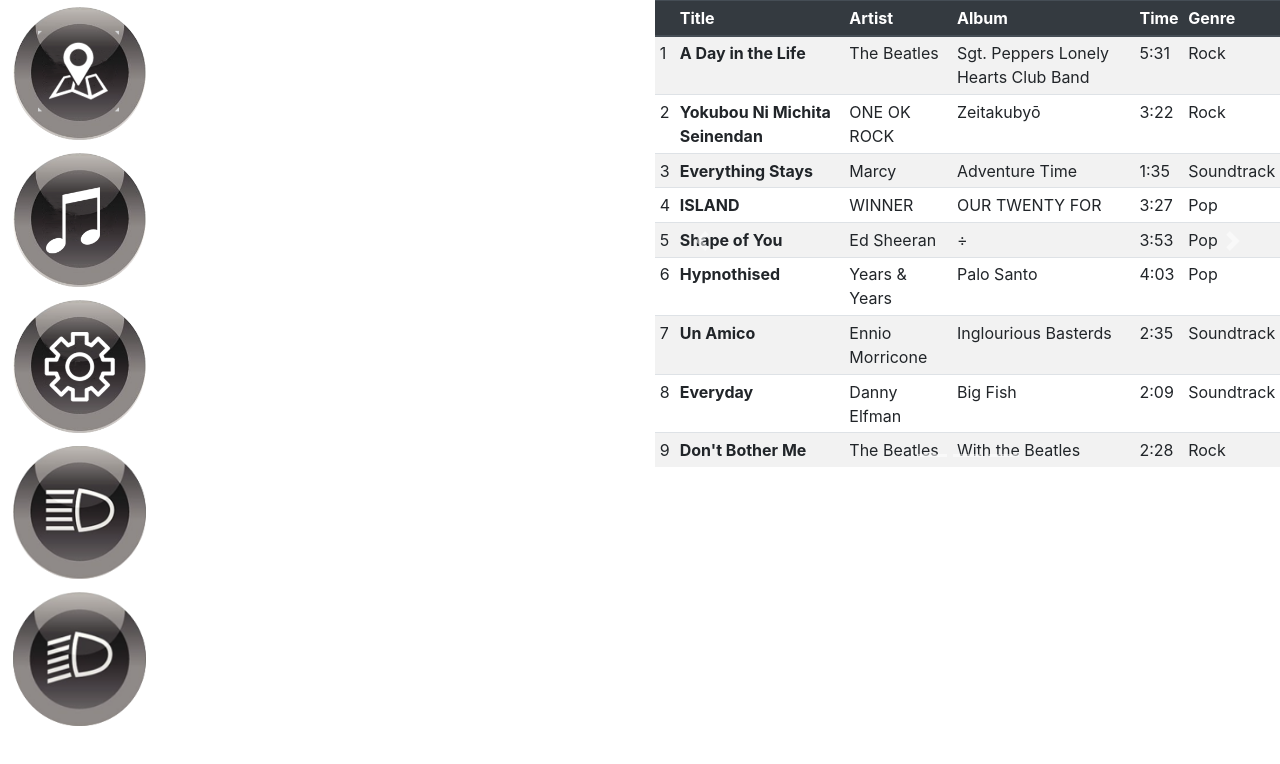
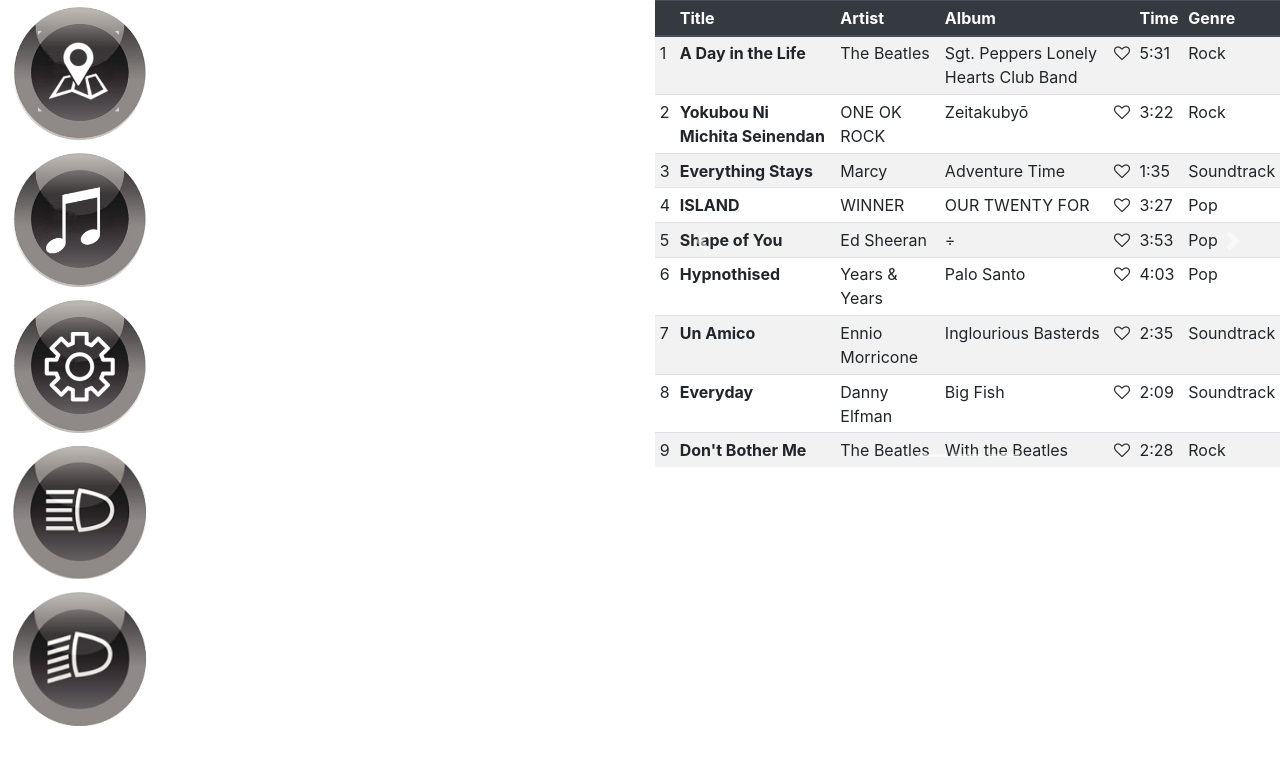
Before and after one commit to christinehhhh/Frontend-Middle-Console, a React (Create React App) app: page / in a window 1280 px wide. Shown: the top 764 px of the page. Built offline with nearby package versions, Linux system fonts and the light colour scheme.

Commit message:
Added Like Component

```diff
--- a/package.json
+++ b/package.json
@@ -9,7 +9,6 @@
     "bootstrap": "^4.1.1",
     "font-awesome": "^4.7.0",
     "react": "^16.13.0",
-    "react-bootstrap-carousel": "^4.0.3",
     "react-dom": "^16.13.0",
     "react-scripts": "3.4.0"
   },
--- a/src/App.js
+++ b/src/App.js
@@ -13,21 +13,11 @@
             <Buttons />
           </div>
           <div class="col">
-            <div
-              id="carouselExampleIndicators"
-              class="carousel slide"
-              data-ride="carousel"
-            >
+            <div id="dynamicSite" class="carousel slide" data-ride="carousel">
               <ol className="carousel-indicators">
-                <li data-target="#carouselExampleIndicators"></li>
-                <li
-                  data-target="#carouselExampleIndicators"
-                  data-slide-to="1"
-                ></li>
-                <li
-                  data-target="#carouselExampleIndicators"
-                  data-slide-to="2"
-                ></li>
+                <li data-target="#dynamicSite"></li>
+                <li data-target="#dynamicSite" data-slide-to="1"></li>
+                <li data-target="#dynamicSite" data-slide-to="2"></li>
               </ol>
               <div className="carousel-inner">
                 <div className="carousel-item active">
@@ -42,7 +32,7 @@
               </div>
               <a
                 class="carousel-control-prev"
-                href="#carouselExampleIndicators"
+                href="#dynamicSite"
                 role="button"
                 data-slide="prev"
               >
@@ -54,7 +44,7 @@
               </a>
               <a
                 class="carousel-control-next"
-                href="#carouselExampleIndicators"
+                href="#dynamicSite"
                 role="button"
                 data-slide="next"
               >
--- /dev/null
+++ b/src/Components/common/like.jsx
@@ -0,0 +1,16 @@
+import React from "react";
+
+const Like = props => {
+  let classes = "fa fa-heart";
+  if (!props.liked) classes += "-o";
+  return (
+    <i
+      onClick={props.onClick}
+      style={{ cursor: "pointer" }}
+      className={classes}
+      aria-hidden="true"
+    />
+  );
+};
+
+export default Like;
--- a/src/Components/musicTable.jsx
+++ b/src/Components/musicTable.jsx
@@ -1,9 +1,18 @@
 import React, { Component } from "react";
 import { getMusics } from "./fakeMusicService";
+import Like from "./common/like";
 
 class MusicTable extends Component {
   state = {
     musics: getMusics()
+  };
+
+  handleLike = music => {
+    const musics = [...this.state.musics];
+    const index = musics.indexOf(music);
+    musics[index] = { ...musics[index] };
+    musics[index].liked = !musics[index].liked;
+    this.setState({ musics });
   };
 
   render() {
@@ -15,6 +24,7 @@
             <th>Title</th>
             <th>Artist</th>
             <th>Album</th>
+            <th></th>
             <th>Time</th>
             <th>Genre</th>
           </tr>
@@ -26,6 +36,12 @@
               <th>{music.title}</th>
               <td>{music.artist}</td>
               <td>{music.album}</td>
+              <td>
+                <Like
+                  liked={music.liked}
+                  onClick={() => this.handleLike(music)}
+                />
+              </td>
               <td>{music.time}</td>
               <td>{music.genre.name}</td>
             </tr>
```
